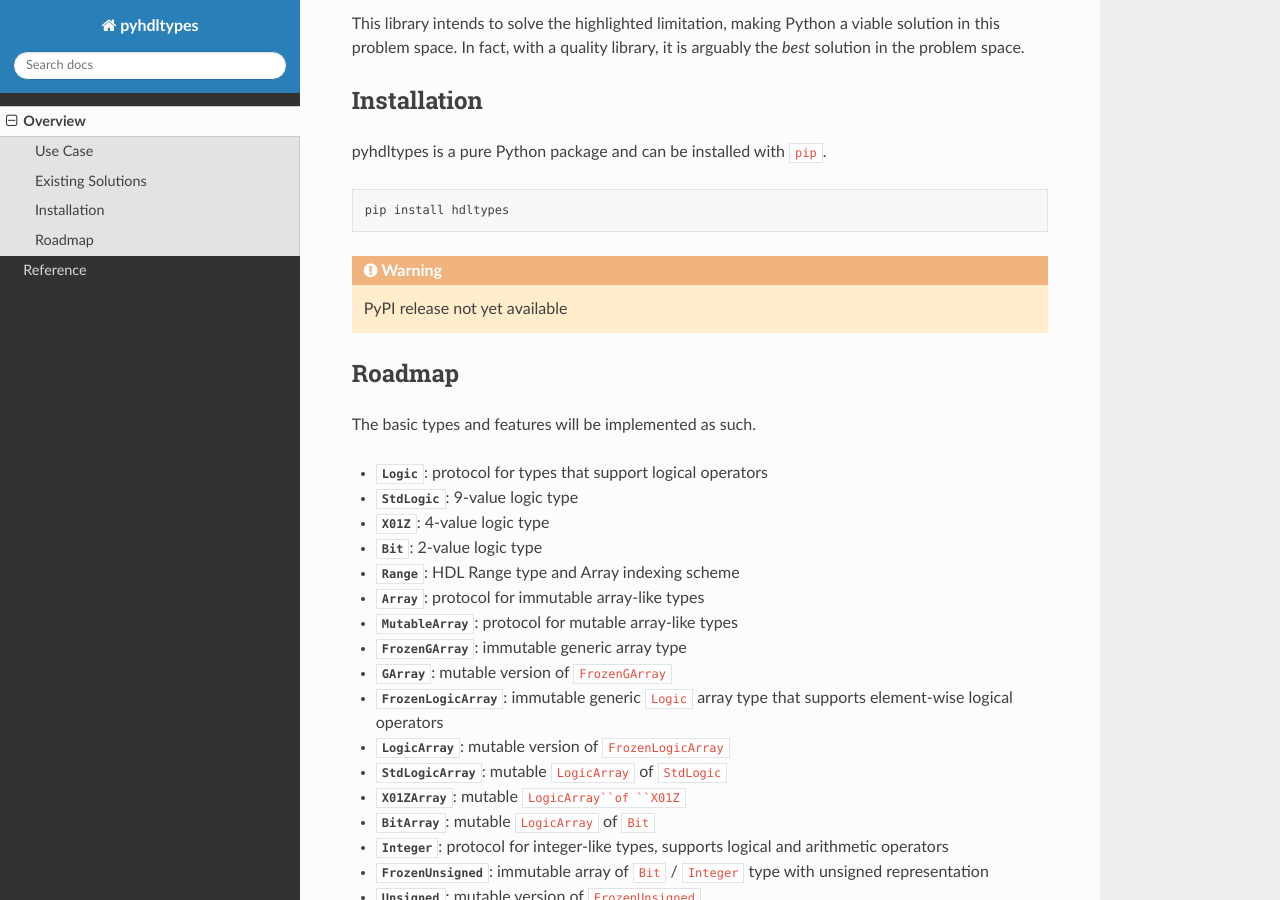
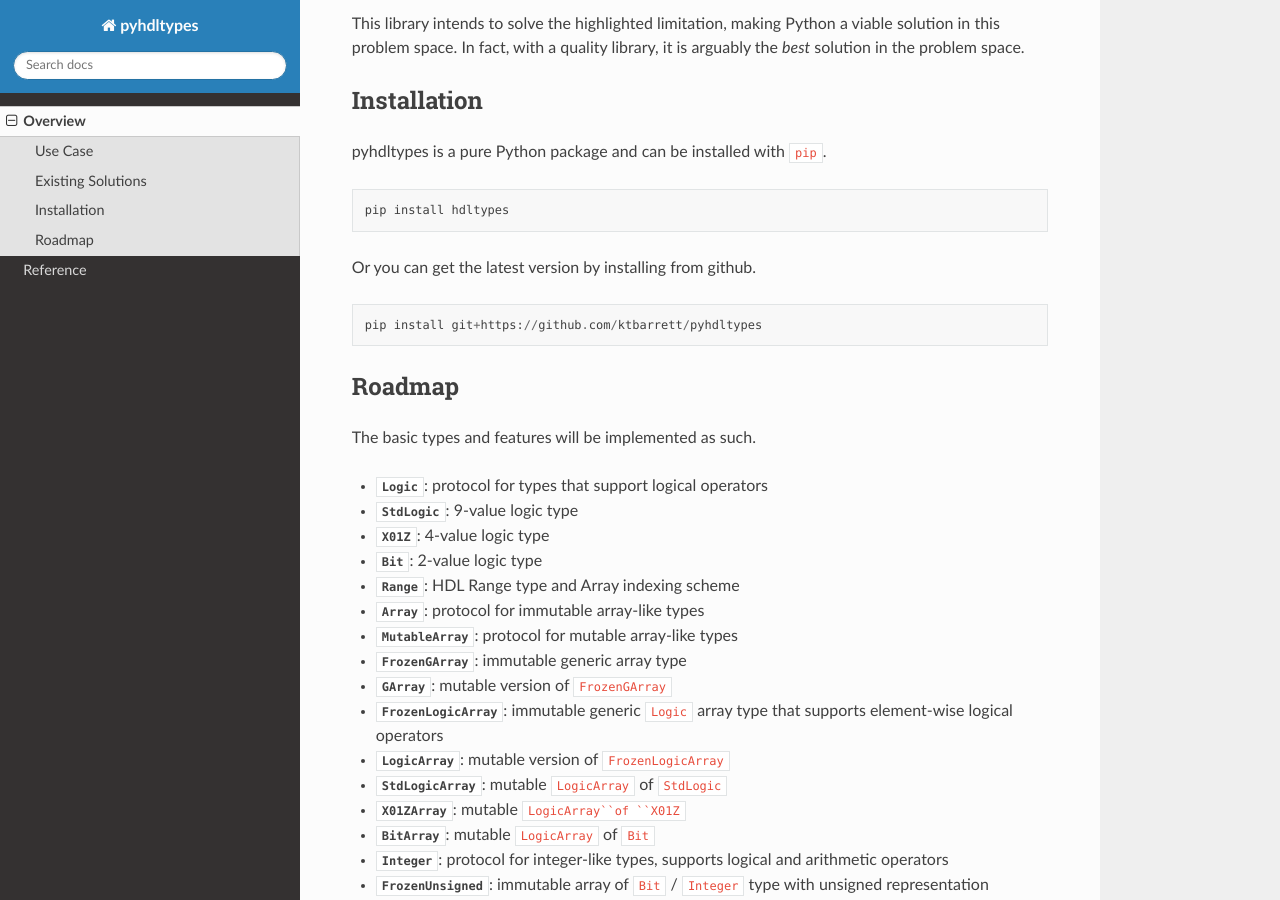
Before and after one commit to ktbarrett/pyhdltypes, a Sphinx documentation site: the page built from docs/index.rst, in a window 1280 px wide and 900 px high, scrolled down 1964 px. Built offline with Sphinx 7.4.7 and the Read the Docs theme 2.0.0, drawn with Linux system fonts in a browser that asks for light colours.

Commit message:
Add docs on installing latest version

```diff
--- a/docs/index.rst
+++ b/docs/index.rst
@@ -80,8 +80,11 @@ pyhdltypes is a pure Python package and can be installed with ``pip``.
 
     pip install hdltypes
 
-.. warning::
-    PyPI release not yet available
+Or you can get the latest version by installing from github.
+
+.. code-block::
+
+    pip install git+https://github.com/ktbarrett/pyhdltypes
 
 Roadmap
 =======
```
Also changed, not shown: README.md (+9 -0 lines).
